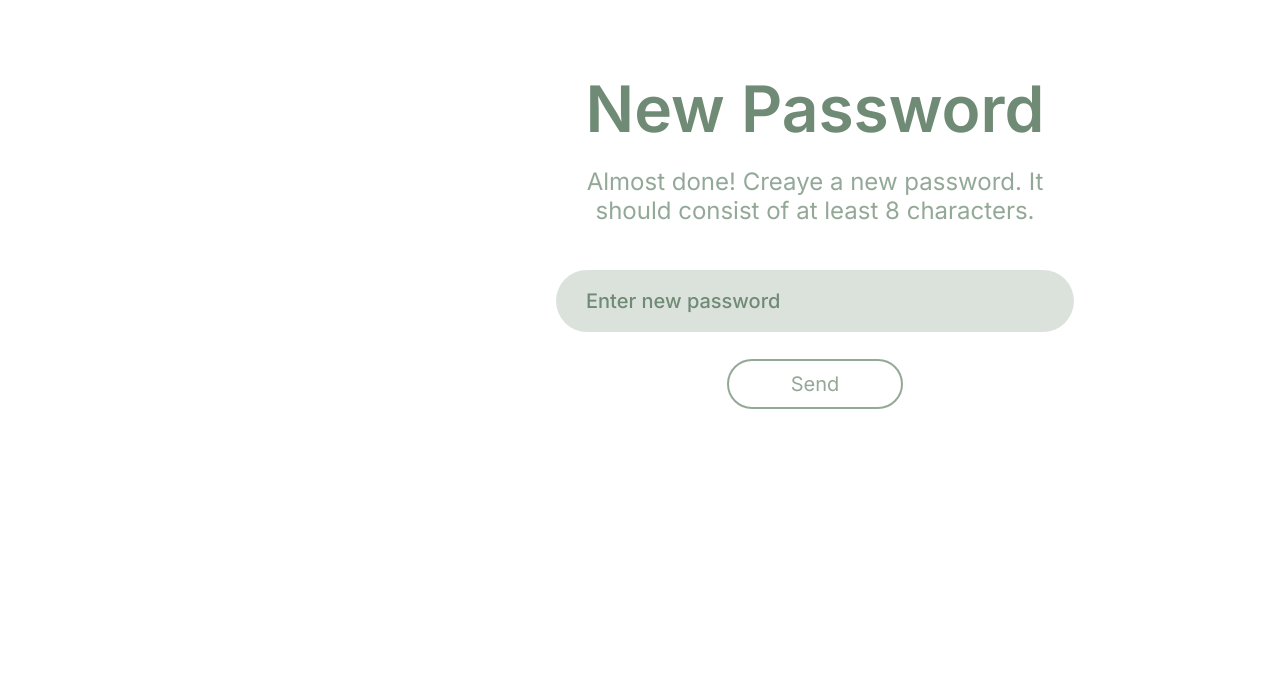
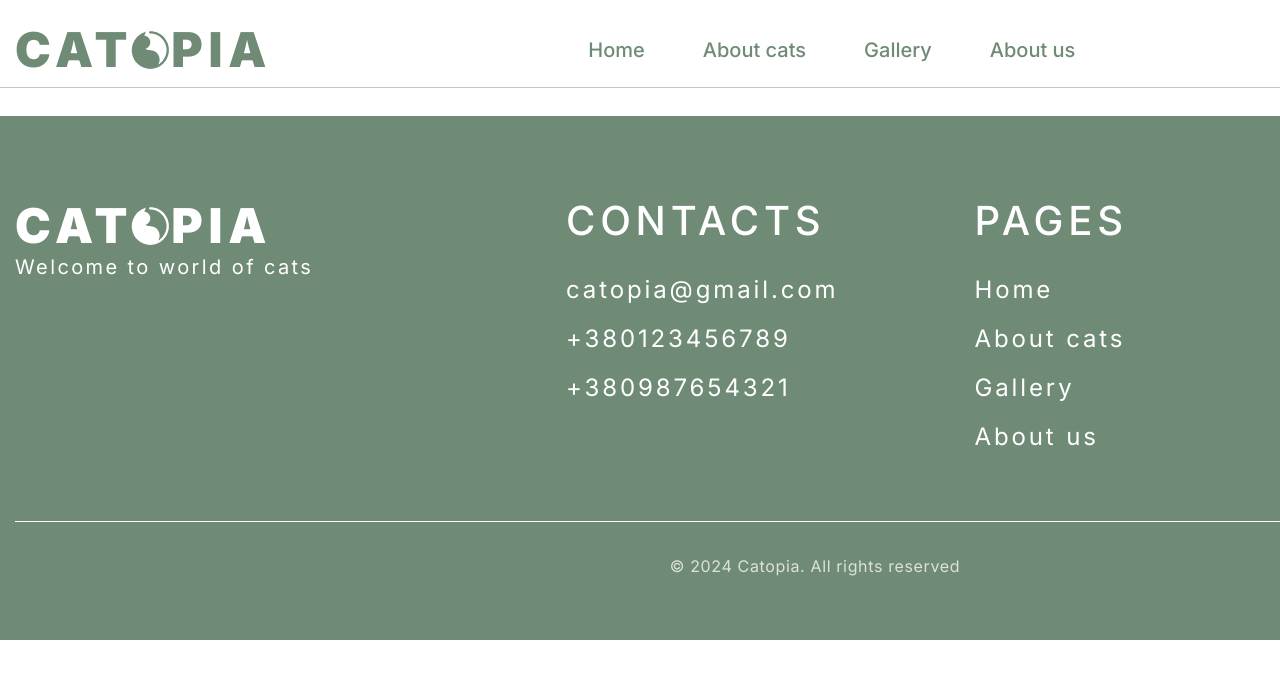
Before and after one commit to antskat/catopia, a React (Create React App) app: page /catopia/change-password in a window 1280 px wide. Shown: the top 678 px of the page. Built offline with nearby package versions, Linux system fonts and the light colour scheme.

Commit message:
fix something

```diff
--- a/src/App.js
+++ b/src/App.js
@@ -18,12 +18,12 @@ function App() {
   const location = useLocation();
 
   const hide =
-    location.pathname === '/catopia/register' ||
-    location.pathname === '/catopia/login' ||
-    location.pathname === '/catopia/forgot-password' ||
-    location.pathname === '/catopia/confirm' ||
-    location.pathname === '/catopia/change-password' ||
-    location.pathname === '/catopia/auth/me';
+    location.pathname === '/register' ||
+    location.pathname === '/login' ||
+    location.pathname === '/forgot-password' ||
+    location.pathname === '/confirm' ||
+    location.pathname === '/change-password' ||
+    location.pathname === '/auth/me';
 
   return (
     <div className="App">
@@ -32,15 +32,15 @@ function App() {
       <ScrollControl />
 
       <Routes>
-        <Route path="/catopia/" element={<CatopiaRedirect />} />
-        <Route path="/catopia/auth/me" element={<AuthMe />} />
-        <Route path="/catopia/home" element={<Home />} />
-        <Route path="/catopia/about-cats" element={<AboutCats />} />
-        <Route path="/catopia/register" element={<Register />} />
-        <Route path="/catopia/login" element={<Login />} />
-        <Route path="/catopia/forgot-password" element={<ForgotPass />} />
-        <Route path="/catopia/confirm" element={<ConfirmPass />} />
-        <Route path="/catopia/change-password" element={<ChangePass />} />
+        <Route path="/" element={<CatopiaRedirect />} />
+        <Route path="/auth/me" element={<AuthMe />} />
+        <Route path="/home" element={<Home />} />
+        <Route path="/about-cats" element={<AboutCats />} />
+        <Route path="/register" element={<Register />} />
+        <Route path="/login" element={<Login />} />
+        <Route path="/forgot-password" element={<ForgotPass />} />
+        <Route path="/confirm" element={<ConfirmPass />} />
+        <Route path="/change-password" element={<ChangePass />} />
       </Routes>
 
       {!hide && <Footer />}
--- a/src/components/Footer.js
+++ b/src/components/Footer.js
@@ -7,7 +7,7 @@ const Footer = () => {
       <div className="container">
         <ul className="footer-list list">
           <li className="footer-list-item">
-            <NavLink to="/catopia/home" className="link footer-logo">
+            <NavLink to="/home" className="link footer-logo">
               cat
               <span className="footer-logo-span">
                 <LogoSvg />
@@ -37,22 +37,22 @@ const Footer = () => {
             <h3 className="footer-list-title">Pages</h3>
             <ul className="footer-pages-list list">
               <li className="footer-pages-list-item">
-                <NavLink to="/catopia/home" className="footer-link link">
+                <NavLink to="/home" className="footer-link link">
                   Home
                 </NavLink>
               </li>
               <li className="footer-pages-list-item">
-                <NavLink to="/catopia/about-cats" className="footer-link link">
+                <NavLink to="/about-cats" className="footer-link link">
                   About cats
                 </NavLink>
               </li>
               <li className="footer-pages-list-item">
-                <NavLink to="/catopia/gallery" className="footer-link link">
+                <NavLink to="/gallery" className="footer-link link">
                   Gallery
                 </NavLink>
               </li>
               <li className="footer-pages-list-item">
-                <NavLink to="/catopia/about-us" className="footer-link link">
+                <NavLink to="/about-us" className="footer-link link">
                   About us
                 </NavLink>
               </li>
--- a/src/components/Navbar.js
+++ b/src/components/Navbar.js
@@ -7,7 +7,7 @@ const Navbar = () => {
   return (
     <header className="header">
       <div className="container">
-        <NavLink to="/catopia/home" className="logo link">
+        <NavLink to="/home" className="logo link">
           cat
           <span className="logo-span">
             <LogoSvg />
@@ -17,13 +17,13 @@ const Navbar = () => {
         <nav className="nav">
           <ul className="nav-list list">
             <li className="nav-list-item">
-              <NavLink to="/catopia/home" className="nav-link link">
+              <NavLink to="/home" className="nav-link link">
                 Home
               </NavLink>
             </li>
             <li className="nav-list-item">
               <NavLink
-                to="/catopia/about-cats"
+                to="/about-cats"
                 className="nav-link link"
                 href="#"
               >
@@ -44,19 +44,19 @@ const Navbar = () => {
         </nav>
           {isLogin ? (
             <div className="header-btn-login-container">
-              <Link to="/catopia/notifications">
+              <Link to="/notifications">
                 <NotificationsSvg />
               </Link>
-              <Link to="/catopia/profile">
+              <Link to="/profile">
                 <PersonSvg />
               </Link>
             </div>
           ) : (
             <div className="header-btn-container">
-              <NavLink to="/catopia/login" className="login-btn link">
+              <NavLink to="/login" className="login-btn link">
                 Login
               </NavLink>
-              <NavLink to="/catopia/register" className="signup-btn link">
+              <NavLink to="/register" className="signup-btn link">
                 Sign Up
               </NavLink>
             </div>
--- a/src/pages/AuthMe.js
+++ b/src/pages/AuthMe.js
@@ -27,11 +27,11 @@ const AuthMe = () => {
         console.log('Login successful');
         setLoginStatus(true);
         setAuthToken(authToken);
-        navigate('/catopia/home');
+        navigate('/home');
       } catch (error) {
         console.error('Login failed', error);
         setLoginStatus(false);
-        navigate('/catopia/home'); // Додано перенаправлення на сторінку логіну в разі неуспішного входу
+        navigate('/home'); // Додано перенаправлення на сторінку логіну в разі неуспішного входу
       }
     };
 
--- a/src/pages/Login.js
+++ b/src/pages/Login.js
@@ -79,7 +79,7 @@ const Login = () => {
         console.log(response.data);
         console.log("Login successful");
         setLoginStatus(true);
-        navigate("/catopia/");
+        navigate("/");
       } catch (error) {
         console.error(error);
         setLoginStatus(false);
@@ -145,7 +145,7 @@ const Login = () => {
           <span className="user-guestion">
             New User?
             <NavLink
-              to="/catopia/register"
+              to="/register"
               className="link signup-link"
               href="#"
             >
--- a/src/pages/Register.js
+++ b/src/pages/Register.js
@@ -124,7 +124,7 @@ const Register = () => {
 
         console.log(response.data);
         console.log("Registration successful");
-        navigate("/catopia/login");
+        navigate("/login");
       } catch (error) {
         console.error(error);
       } finally {
@@ -140,7 +140,6 @@ const Register = () => {
 
   return (
     <div className="register-container">
-      {/* <NavLink to="/catopia/" className="back link"></NavLink> */}
       <div className="welcome-container">
         <h2 className="welcome-text">Welcome to</h2>
         <p className="logo link">
@@ -237,7 +236,7 @@ const Register = () => {
 
           <p className="register-text">
             Already have an account?
-            <NavLink to="/catopia/login" className="register-link link">
+            <NavLink to="/login" className="register-link link">
               &nbsp;Log In
             </NavLink>
           </p>
```
